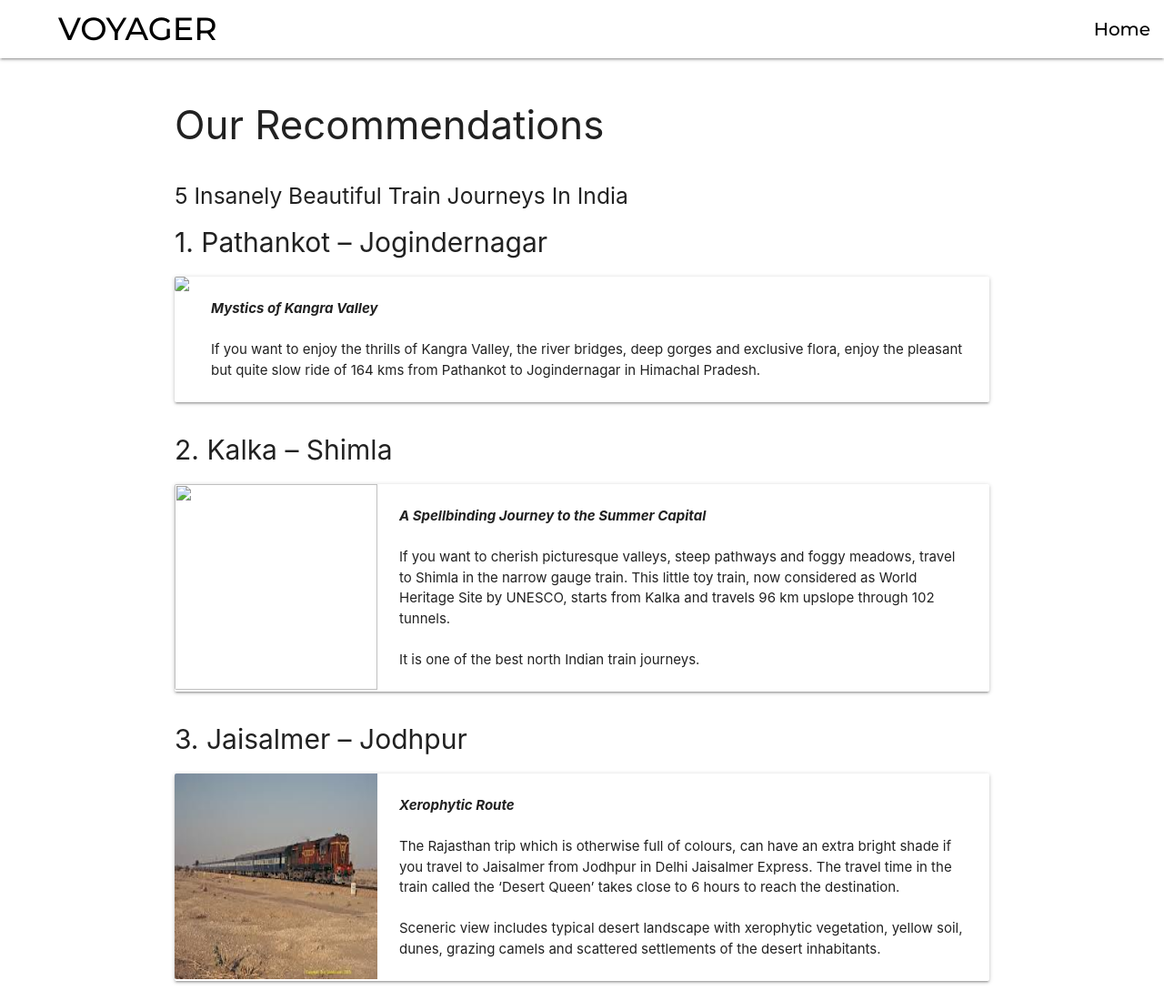
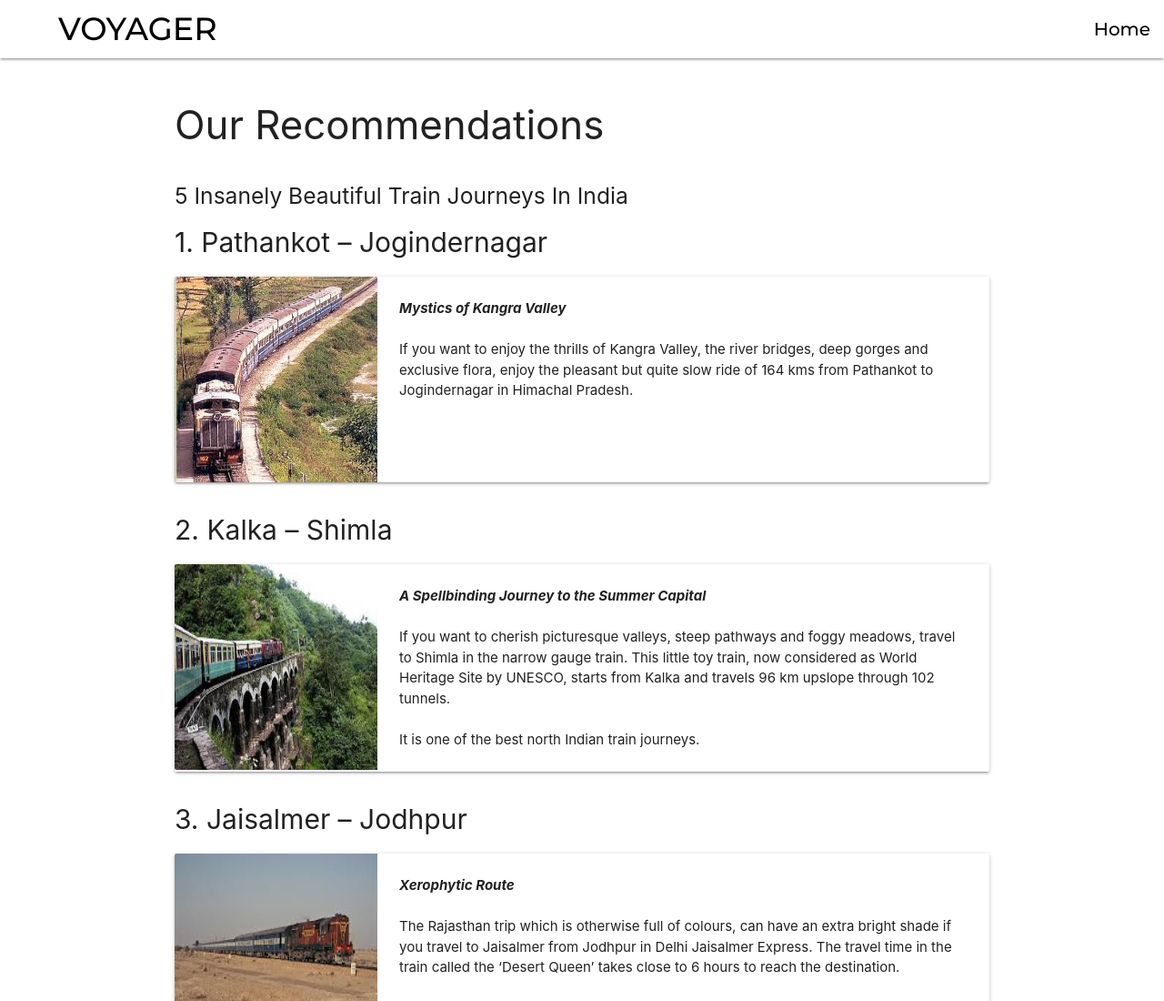
Before and after one commit to AanchalSharma09/Travel_and_Tourism-Website, a plain HTML site: page Recommendations.html in a window 1280 px wide. Shown: the top 1100 px of the page at 91% size. Drawn offline with nearby package versions, Linux system fonts and the light colour scheme.

Commit message:
Update Recommendations.html

```diff
--- a/Recommendations.html
+++ b/Recommendations.html
@@ -32,7 +32,7 @@
             <h2 class="header" style="font-size: 30px;">1. Pathankot – Jogindernagar</h2>
             <div class="card horizontal hoverable">
                 <div class="card-image">
-                    <img src="Images\Recommendations\PthankotJogindernagar.jpg">
+                    <img src="css\PthankotJogindernagar.jpg">
                 </div>
                 <div class="card-stacked">
                     <div class="card-content">
@@ -48,7 +48,7 @@
             <h2 class="header" style="font-size: 30px;">2. Kalka – Shimla</h2>
             <div class="card horizontal hoverable">
                 <div class="card-image">
-                    <img src="Images\Recommendations\KalkaShimla.jpg" style="width: 223px; height: 226px;">
+                    <img src="css\KalkaShimla.jpg" style="width: 223px; height: 226px;">
                 </div>
                 <div class="card-stacked">
                     <div class="card-content">
```
